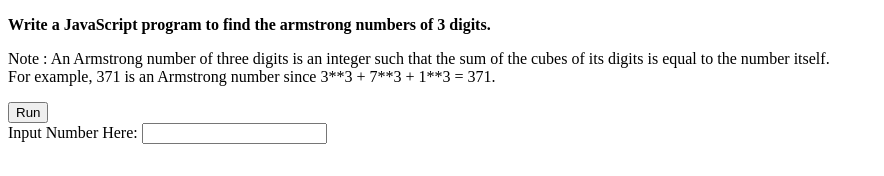
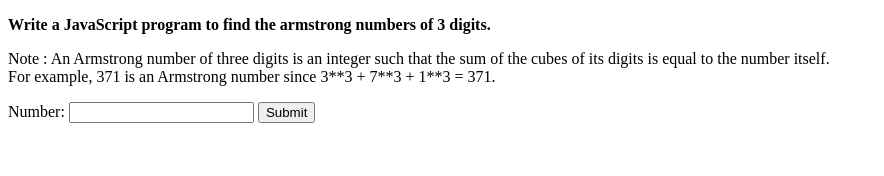
Before and after one commit to Kave-Academy/Cherryl-Activity-13, a plain HTML site: page index.html in a window 1280 px wide. Shown: the whole page, without its empty margins (0-884 px from the left). Drawn offline with Linux system fonts and the light colour scheme.

Commit message:
git the solution and display the inputed number in the user interface. I just displayed the first[0] array.

```diff
--- a/exer.js
+++ b/exer.js
@@ -1,8 +1,53 @@
-function run() {
+// function run(){
+//     num = document.getElementById("number").value;
+//     var Number = num;
+//     var digits=0;
 
-    let input = document.querySelector("input").value;
+//     // Finding the number of digits
+//     while(num > 0){
+//     digits = digits + 1;
+//     num = parseInt(num/10);
+//     }
+//     num = Number;
+//     var sum = 0;
+
+//     // calculating sum
+//     while(num > 0) {
+//     var digit = num%10;
+//     sum = sum + Math.pow(digit, digits);
+//     num = parseInt(num/10);
+//     }
+
+//     // checking sum with original number
+//     if(sum == Number){
+//     document.getElementById("result").style.color = "blue";
+//     document.getElementById("result").innerHTML = "The number: " + Number + " is Armstrong Number";
+//     }else{
+//     document.getElementById("result").style.color = "red";
+//     document.getElementById("result").innerHTML = "The number: " + Number + " is NOT Armstrong Number";
+//     }
+//     }
 
 
-    document.getElementById("output").innerHTML = input;
+function run(){
+    let num, sum, total = 0;
+    let inputNumber = document.getElementById("number").value;
+    num = inputNumber;
+
+    while(num>0){
+        sum = num % 10;
+        num = parseInt(num/10);
+        total =  total + (sum*sum*sum);
+    }
+
+    if (inputNumber == total){
+        document.getElementById("result").innerHTML = "  "
+        + inputNumber + " is an Armstrong Number since "
+        + sum + "**3 + " + sum + "**3 + " + sum + "**3 = " + total + "!";
+    }else {
+        document.getElementById("result").innerHTML = "The number: "
+        + inputNumber + " is NOT Armstrong Number since "
+        + sum + "**3 + " + sum + "**3 + " + sum + "**3 = " + total + "!";
+    }
 
 }
--- a/index.html
+++ b/index.html
@@ -23,18 +23,14 @@
           371.
         </p>
       </section>
-      <section><button onclick="run()">Run</button></section>
-      <section>
-        <div class="wrapper">
-          <div class="input-data">
-            <label>Input Number Here:</label>
-            <input type="text" class="input" />
-            <div id="output">
-              <!-- TODO: Add elements here if necessary -->
-            </div>
-          </div>
+      <div class="results">
+        Number:
+        <input type="text" name="number" maxlength="3" required id="number" />
+        <button type="button" onclick="run()">Submit</button>
+        <div class="resultText">
+          <p id="result"></p>
         </div>
-      </section>
+      </div>
     </article>
   </body>
 </html>
```
